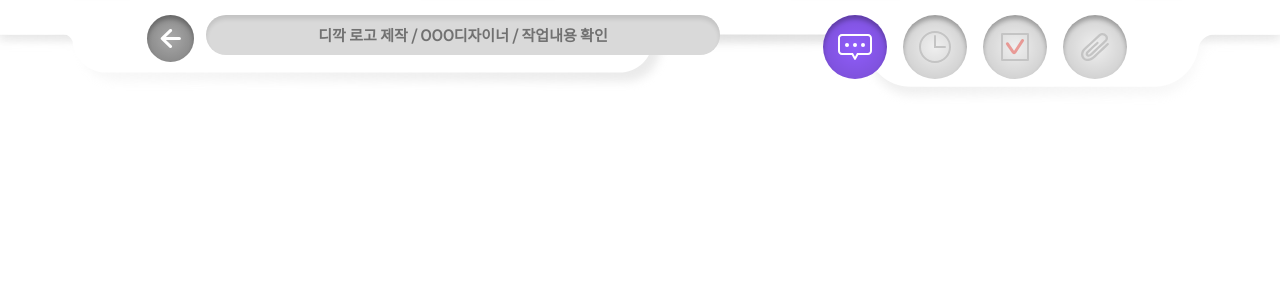
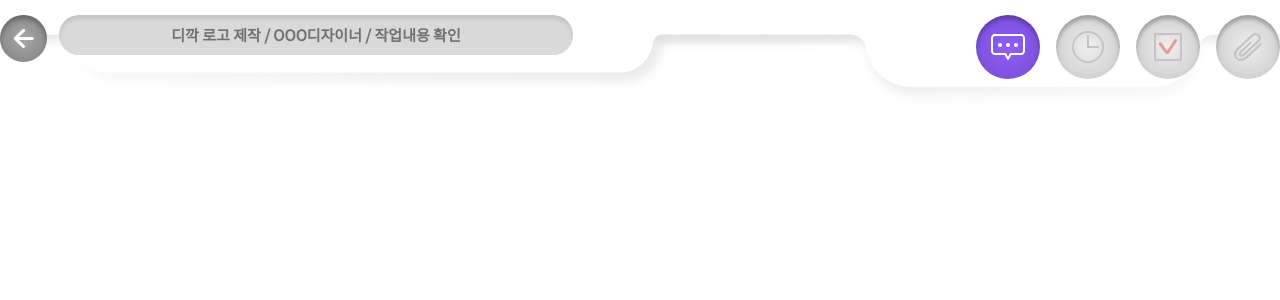
Before and after one commit to dikkak/dikkak-frontend, a React (Create React App) app: page /outsource in a window 1280 px wide. Shown: the top 300 px of the page. Built offline with nearby package versions, Linux system fonts and the light colour scheme; no server answers; what recoil-persist would draw is missing.

Commit message:
외주작업실 메뉴 UI 1차 완성

```diff
--- a/src/components/OutsourceMenu/index.tsx
+++ b/src/components/OutsourceMenu/index.tsx
@@ -104,6 +104,9 @@ const InnerMenu = styled.div`
   margin-left: 147px;
   width: 100%;
   height: 58px;
+  @media screen and (max-width: 1400px) {
+    margin: 0;
+  }
 `;
 const InnerLeftMenu = styled.div`
   position: absolute;
@@ -113,6 +116,10 @@ const InnerLeftMenu = styled.div`
   width: 573px;
   height: 47px;
   margin-top: 15px;
+  @media screen and (max-width: 1400px) {
+    position: static;
+    margin-right: 200px;
+  }
 `;
 const Button = styled.div`
   display: flex;
@@ -152,6 +159,13 @@ const InnerRightMenu = styled.div`
   width: 304px;
   height: 64px;
   margin-top: 15px;
+  @media screen and (max-width: 1400px) {
+    position: relative;
+    flex-grow: 1;
+    justify-content: flex-end;
+    right: 0;
+    gap: 16px;
+  }
 `;
 
 const RightMenuButton = styled(Button)<{ isSelected: boolean }>`
```
